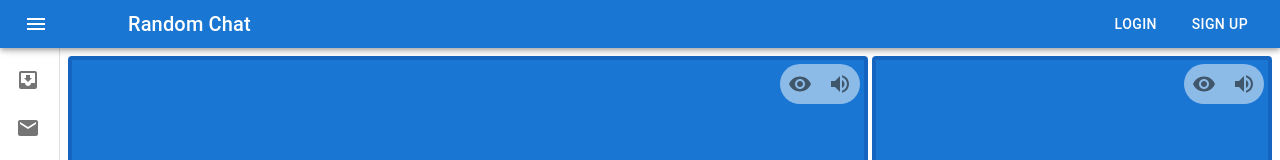
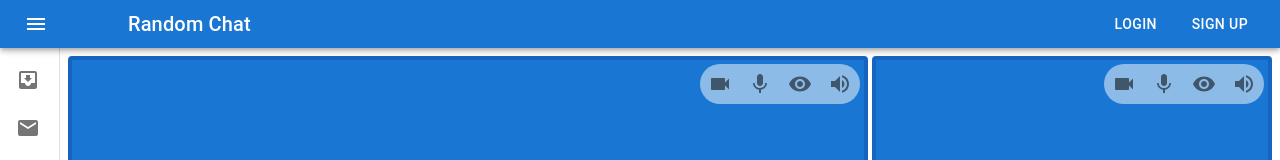
Before and after one commit to jatinag22/random-chat, a React (Create React App) app in the folder packages/frontend/: page /chat in a window 1280 px wide. Shown: the top 160 px of the page. Built offline with nearby package versions, Linux system fonts and the light colour scheme; grey boxes are pictures that could not be loaded.

Commit message:
feature: add local video reducer and camera and mic controls

```diff
--- /dev/null
+++ b/packages/frontend/src/components/Chat/Video/Controls/CameraControl.tsx
@@ -0,0 +1,19 @@
+import { Videocam, VideocamOff } from '@mui/icons-material';
+import { IconButton, Tooltip } from '@mui/material';
+import { useAppDispatch, useAppSelector } from '../../../../redux/hooks';
+import { toggleCamera } from '../../../../redux/reducers/actions';
+
+const CameraControl = () => {
+  const { camera } = useAppSelector((state) => state.localVideoChat);
+  const dispatch = useAppDispatch();
+
+  return (
+    <Tooltip placement="bottom" title={camera.isOn ? 'Turn Off Camera' : 'Turn On Camera'}>
+      <IconButton onClick={() => dispatch(toggleCamera())}>
+        {camera.isOn ? <Videocam /> : <VideocamOff />}
+      </IconButton>
+    </Tooltip>
+  );
+};
+
+export default CameraControl;
--- /dev/null
+++ b/packages/frontend/src/components/Chat/Video/Controls/MicControl.tsx
@@ -0,0 +1,19 @@
+import { Mic, MicOff } from '@mui/icons-material';
+import { IconButton, Tooltip } from '@mui/material';
+import { useAppDispatch, useAppSelector } from '../../../../redux/hooks';
+import { toggleMic } from '../../../../redux/reducers/actions';
+
+const MicControl = () => {
+  const { mic } = useAppSelector((state) => state.localVideoChat);
+  const dispatch = useAppDispatch();
+
+  return (
+    <Tooltip placement="bottom" title={mic.isOn ? 'Turn Off Mic' : 'Turn On Mic'}>
+      <IconButton onClick={() => dispatch(toggleMic())}>
+        {mic.isOn ? <Mic /> : <MicOff />}
+      </IconButton>
+    </Tooltip>
+  );
+};
+
+export default MicControl;
--- a/packages/frontend/src/components/Chat/Video/Controls/index.tsx
+++ b/packages/frontend/src/components/Chat/Video/Controls/index.tsx
@@ -2,6 +2,8 @@ import { Stack } from '@mui/material';
 import './styles.css';
 import VolumeControl from './VolumeControl';
 import VisibilityControl from './VisibilityControl';
+import CameraControl from './CameraControl';
+import MicControl from './MicControl';
 
 type ControlsType = {
   backgroundColor: string,
@@ -10,6 +12,8 @@ type ControlsType = {
 const Controls = ({ backgroundColor }: ControlsType) => (
   <div className="controls-root">
     <Stack direction="row" alignItems="center">
+      <CameraControl />
+      <MicControl />
       <VisibilityControl />
       <VolumeControl backgroundColor={backgroundColor} />
     </Stack>
--- a/packages/frontend/src/redux/reducers/chat/video/index.ts
+++ b/packages/frontend/src/redux/reducers/chat/video/index.ts
@@ -1,9 +1,12 @@
 import remoteVideoReducer from './remote';
+import localVideoReducer from './local';
 
 const videoChatReducers = {
   remoteVideoChat: remoteVideoReducer,
+  localVideoChat: localVideoReducer,
 };
 
 export default videoChatReducers;
 
 export * from './remote';
+export * from './local';
--- /dev/null
+++ b/packages/frontend/src/redux/reducers/chat/video/local.ts
@@ -0,0 +1,74 @@
+import { createSlice } from '@reduxjs/toolkit';
+
+export interface LocalVideoState {
+  camera: {
+    isOn: boolean;
+  },
+  mic: {
+    isOn: boolean
+  }
+}
+
+const initialState: LocalVideoState = {
+  camera: {
+    isOn: true,
+  },
+  mic: {
+    isOn: true,
+  },
+};
+
+const {
+  actions: {
+    setCamera,
+    setMic,
+    toggleCamera,
+    toggleMic,
+  }, reducer,
+} = createSlice({
+  name: 'localVideoChat',
+  initialState,
+  reducers: {
+
+    setCamera: (state, action) => ({
+      ...state,
+      camera: {
+        ...state.camera,
+        ...action.payload,
+      },
+    }),
+
+    setMic: (state, action) => ({
+      ...state,
+      mic: {
+        ...state.mic,
+        ...action.payload,
+      },
+    }),
+
+    toggleCamera: (state) => ({
+      ...state,
+      camera: {
+        ...state.camera,
+        isOn: !state.camera.isOn,
+      },
+    }),
+
+    toggleMic: (state) => ({
+      ...state,
+      mic: {
+        ...state.mic,
+        isOn: !state.mic.isOn,
+      },
+    }),
+  },
+});
+
+export default reducer;
+
+export {
+  setCamera,
+  setMic,
+  toggleCamera,
+  toggleMic,
+};
```
